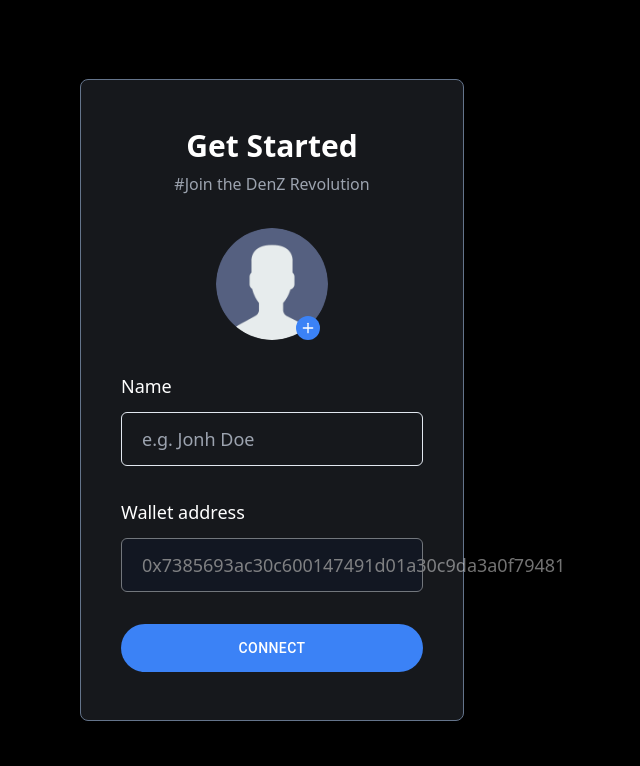
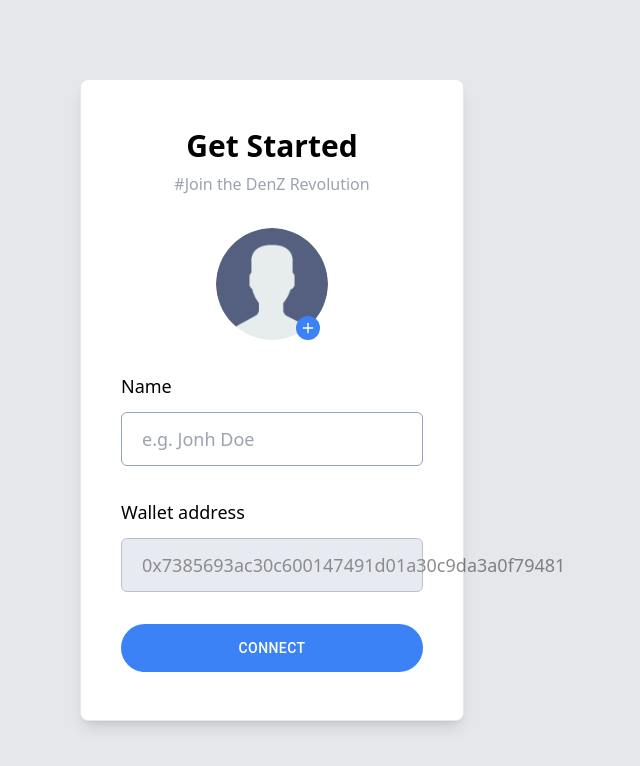
Before and after one commit to VedantKale08/Socail-media-blockchain-frontend, a Next.js app: page /create-user in a window 1280 px wide. Shown: the top 766 px of the page, without its empty margins (368-1008 px from the left). Built offline with nearby package versions, Linux system fonts and the light colour scheme.

Commit message:
register complete

```diff
--- a/components/Landing/Register.jsx
+++ b/components/Landing/Register.jsx
@@ -7,8 +7,8 @@ import { Button } from "@mui/material";
 
 const Register = () => {
   return (
-    <div className="h-screen overflow-hidden bg-black flex justify-center items-center text-white">
-      <div className="bg-[#16181c] w-[30vw] h-fit shadow border border-slate-500 rounded-lg py-12 px-10 flex flex-col gap-8">
+    <div className="h-screen overflow-hidden bg-gray-200 flex justify-center items-center text-black">
+      <div className="bg-white w-[30vw] h-fit shadow-lg border rounded-lg py-12 px-10 flex flex-col gap-8">
         {/* <p className="text-2xl font-bold ">DenZ</p> */}
         <p className="text-3xl font-bold text-center">Get Started</p>
         <p className="text-center -mt-6 text-gray-400">#Join the DenZ Revolution</p>
@@ -44,7 +44,7 @@ const Register = () => {
           <input
             type="text"
             placeholder="e.g. Jonh Doe"
-            className="bg-transparent text-lg border border-slate-200 rounded-md px-5 py-3"
+            className="bg-transparent text-lg border border-slate-400 rounded-md px-5 py-3"
           />
         </div>
 
@@ -52,7 +52,7 @@ const Register = () => {
           <label htmlFor="name" className="text-lg">
             Wallet address
           </label>
-          <p className="bg-slate-900 opacity-45 text-lg border border-slate-200 rounded-md px-5 py-3">
+          <p className="bg-slate-300 text-black opacity-45 text-lg border border-slate-500 rounded-md px-5 py-3">
             0x7385693ac30c600147491d01a30c9da3a0f79481
           </p>
         </div>
```
